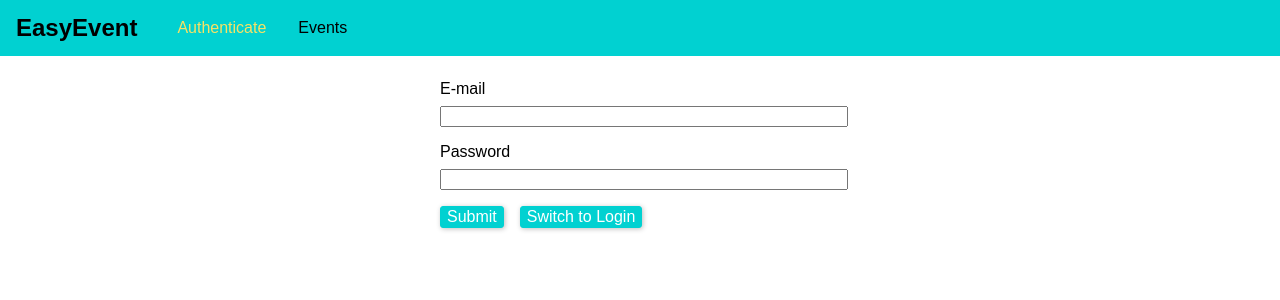
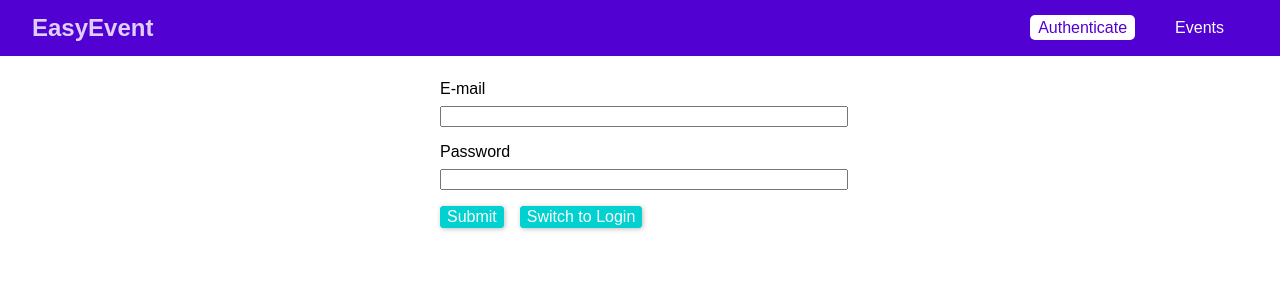
Before and after one commit to scottgamer/node_react_graphql_mongodb, a React (Create React App) app in the folder frontend/: page /auth in a window 1280 px wide. Shown: the top 300 px of the page. Built offline with nearby package versions, Linux system fonts and the light colour scheme.

Commit message:
improved navigation

```diff
--- a/frontend/src/components/Navigation/MainNavigation.css
+++ b/frontend/src/components/Navigation/MainNavigation.css
@@ -4,15 +4,18 @@
   top: 0;
   width: 100%;
   height: 3.5rem;
-  background: #01d1d1;
-  padding: 0 1rem;
+  background: #5101d1;
+  padding: 0 2rem;
   display: flex;
   align-items: center;
+  justify-content: space-between;
+  box-sizing: border-box;
 }
 
 .main-navigation__logo h1 {
   margin: 0;
   font-size: 1.5rem;
+  color: #dfcefc;
 }
 
 .main-navigation__items {
@@ -24,19 +27,32 @@
   list-style: none;
   padding: 0;
   margin: 0;
+  align-items: center;
 }
 
 .main-navigation__items li {
   margin: 0 1rem;
 }
 
-.main-navigation__items a {
+.main-navigation__items a,
+.main-navigation__items button {
   text-decoration: none;
-  color: #000;
+  color: white;
+  padding: 0.25rem 0.5rem;
+  border: none;
+  font: inherit;
+  background: transparent;
+  cursor: pointer;
+  vertical-align: middle;
+  margin: 0;
 }
 
 .main-navigation__items a:hover,
 .main-navigation__items a:active,
-.main-navigation__items a.active {
-  color: #f8e264;
+.main-navigation__items a.active,
+.main-navigation__items button:hover,
+.main-navigation__items button:active {
+  background: #ffffff;
+  color: #5101d1;
+  border-radius: 5px;
 }
--- a/frontend/src/components/Navigation/MainNavigation.js
+++ b/frontend/src/components/Navigation/MainNavigation.js
@@ -24,9 +24,14 @@
                   <NavLink to="/events">Events</NavLink>
                 </li>
                 {context.token && (
-                  <li>
-                    <NavLink to="/bookings">Bookings</NavLink>
-                  </li>
+                  <React.Fragment>
+                    <li>
+                      <NavLink to="/bookings">Bookings</NavLink>
+                    </li>
+                    <li>
+                      <button onClick={context.logout}>Logout</button>
+                    </li>
+                  </React.Fragment>
                 )}
               </ul>
             </nav>
```
